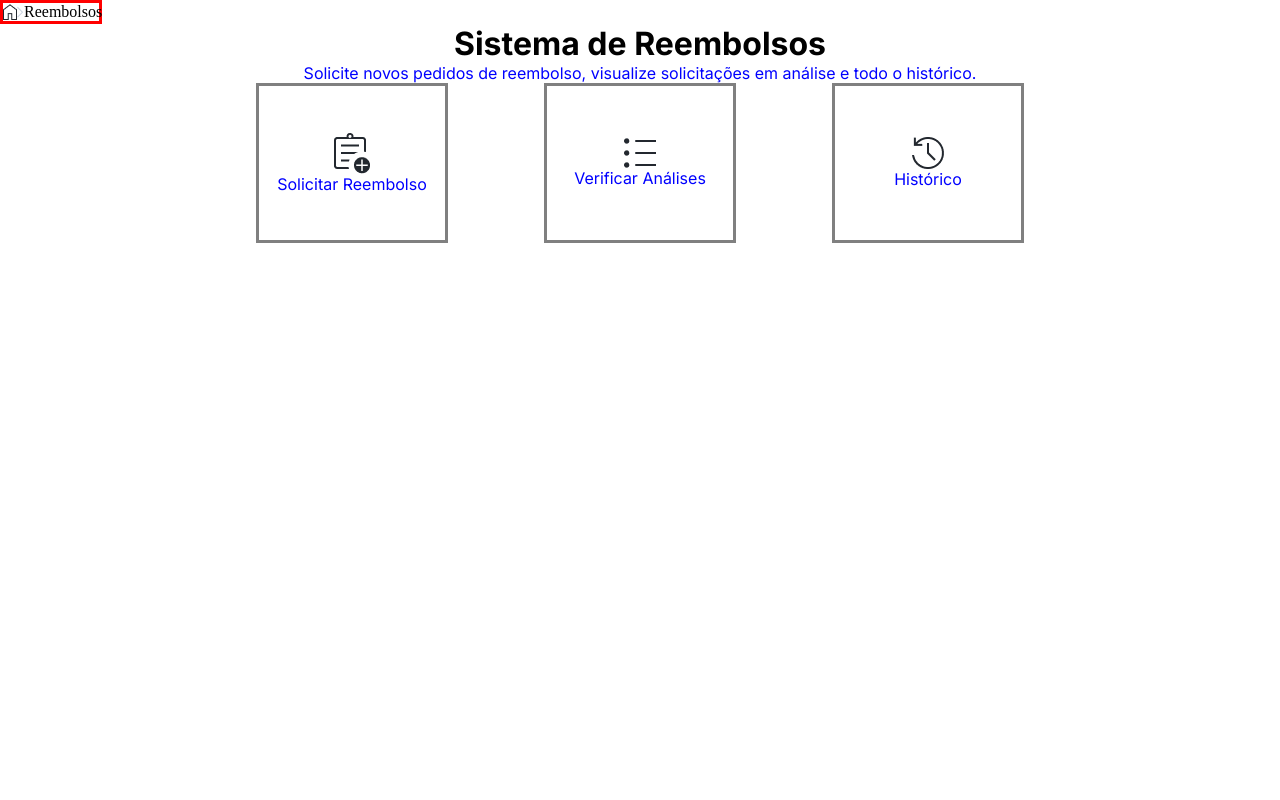
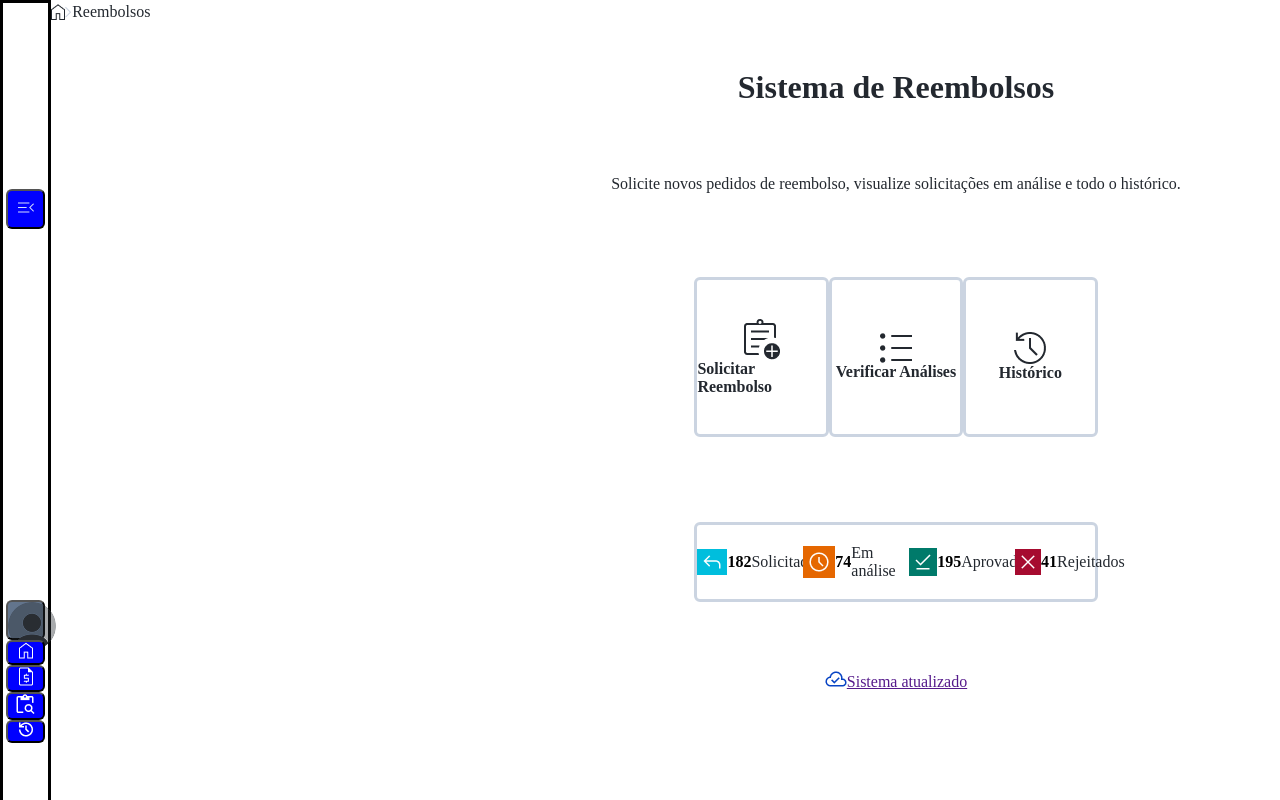
Before and after one commit to Ldcastro-2/projeto-sispar, a React (Vite) app: page /reembolso in a window 1280 px wide. Shown: the top 800 px of the page. Built offline with nearby package versions, Linux system fonts and the light colour scheme; a web font is replaced by a local one.

Commit message:
atualizando NaveBar

```diff
--- a/src/Components/navebar/NaveBar.jsx
+++ b/src/Components/navebar/NaveBar.jsx
@@ -1,9 +1,55 @@
-function NaveBar(){
-    return(
-      <>
-      <h1>Olá eu sou o o componente de Reembolsos</h1>
-      </>
-    );
-  };
+import styles from "./NaveBar.module.scss";
+import BHistórico from "../../assets/Header/BHistórico.png";
+import BHome from "../../assets/Header/BHome.png";
+import BPesquisa from "../../assets/Header/BPesquisa.png";
+import BReembolso from "../../assets/Header/BReembolso.png";
+import BSair from "../../assets/Header/BSair.png";
+import ImgFechar from "../../assets/Header/Img-fechar-header.png";
+import ImgPerfil from "../../assets/Header/ImgPerfil.png";
 
-  export default NaveBar;
+import { useNavigate } from "react-router-dom";
+
+function NaveBar() {
+  const navigate = useNavigate();
+
+  return (
+    <nav className={styles.naveBarEstilo}>
+      <button>
+        <img src={ImgFechar} alt="Botão abrir e fechar" />
+      </button>
+
+      <section className={styles.sectionNaveBar}>
+        <div>
+        <button className={styles.buttonPerfil} onClick={() => {navigate("/reembolsos");}}>
+           <img src={ImgPerfil} alt="Botão Perfil" />
+          </button>
+
+
+          <button onClick={() => {navigate("/reembolsos");}}>
+           <img src={BHome} alt="Botão abrir e fechar" />
+          </button>
+
+          <button onClick={() => {navigate("/solicitacao");}}>
+
+            <img src={BReembolso} alt="Botão abrir e fechar" />
+          </button>
+
+          <button onClick={() => {navigate("/reembolsos");}}>
+            <img src={BPesquisa} alt="Botão abrir e fechar" />
+          </button>
+
+         <button onClick={() => {navigate("/solicitacao");}}>
+            <img src={BHistórico} alt="Botão abrir e fechar" />
+          </button>
+        </div>
+
+      </section>
+
+      <button className={styles.buttonSair} onClick={() => {navigate("/");}}>
+        <img src={BSair} alt="Botão sair" />
+      </button>
+    </nav>
+  );
+}
+
+export default NaveBar;
--- a/src/Components/navebar/NaveBar.module.scss
+++ b/src/Components/navebar/NaveBar.module.scss
@@ -0,0 +1,48 @@
+.naveBarEstilo{
+    border: solid black;
+    height: 180vh;
+    width: 4vw;
+    display: flex;
+    flex-direction: column;
+    align-items: center;
+    justify-content: space-around;
+}
+
+.sectionNaveBar{
+    //border: solid red;
+    display: flex;
+    flex-direction: column;
+    height: 30vh;
+    justify-content: space-between;
+    align-items: center;
+
+    div{
+        width: 100%;
+        height: 20%;
+        display: flex;
+        flex-direction: column;
+        //border: solid green;
+        justify-content: space-evenly;
+        align-items: center;
+    }
+
+}
+
+button{
+    background-color: blue;
+    width: 3vw;
+    height: 5vh;
+
+}
+
+.buttonPerfil{
+    background-color:#63758D ;
+    width: 3vw;
+    height: 5vh;
+}
+
+.buttonSair{
+    background-color:#63758D ;
+    width: 3vw;
+    height: 5vh;
+}
--- a/src/Components/reembolsos/Reembolsos.jsx
+++ b/src/Components/reembolsos/Reembolsos.jsx
@@ -9,21 +9,24 @@ import NumeroSolicitados from "../../assets/Dashboard/N-Solicitados.png";
 import Sistema from "../../assets/Dashboard/Sistema-atualizado.png";
 import SolicitarHistorico from "../../assets/Dashboard/Solicitar - Histórico.png";
 import SolicitarReembolso from "../../assets/Dashboard/Solicitar - Reembolso.png";
+import NaveBar from "../navebar/NaveBar.jsx";
 
 function Reembolsos() {
   return (
-    <>
+    <div className={styles.body}>
+      <NaveBar />
+
       <header>
         <img src={Home} alt="Casa da header" />
         <img src={Vector} alt="Seta da header" />
         <p>Reembolsos</p>
       </header>
 
-      <main>
+      <main className={styles.mainReembolsos}>
         <h1>Sistema de Reembolsos</h1>
         <p>
           Solicite novos pedidos de reembolso, visualize solicitações em análise
-          e todo o histórico.{" "}
+          e todo o histórico.
         </p>
 
         <section className={styles.containerCards}>
@@ -42,8 +45,43 @@ function Reembolsos() {
             <p>Histórico</p>
           </article>
         </section>
+
+        <section className={styles.containerDados}>
+          <div>
+            <img className={styles.imgSolicitados} src={NumeroSolicitados}alt=""/>
+            <h4>182</h4>
+            <p>Solicitados</p>
+          </div>
+
+          <div>
+            <img className={styles.imgAnalises} src={NumeroAnálises} alt="" />
+            <h4>74</h4>
+            <p>Em análise</p>
+          </div>
+
+          <div>
+            <img className={styles.imgAprovados} src={NumeroAprovados} alt="" />
+            <h4>195</h4>
+            <p>Aprovados</p>
+          </div>
+
+          <div>
+            <img className={styles.imgRejeitados} src={NumeroRejeitados} alt=""/>
+            <h4>41</h4>
+            <p>Rejeitados</p>
+          </div>
+        </section>
+
+        <section className={styles.containerSistema}>
+          <img className={styles.imgSistema} src={Sistema} alt="" />
+          <a href="">Sistema atualizado</a>
+        </section>
+
+
+
+
       </main>
-    </>
+    </div>
   );
 }
 
--- a/src/Components/reembolsos/Reembolsos.module.scss
+++ b/src/Components/reembolsos/Reembolsos.module.scss
@@ -1,57 +1,160 @@
+.body{
+    display: flex;
+}
 header{
-    border: solid red;
+    display: flex;
     justify-content: space-between;
     align-items: center;
-    display: flex;
-    width: 8vw;
+    //border: solid red;
+    width: 6vw;
+    height: 3vh;
+
+
     p{
         font-size: 1rem;
-        color: black;
+        color: #23282F;
     }
 }
 
-main{
+.mainReembolsos{
+    height: 95vh;
+    //background-color: greenyellow;
     display: flex;
     flex-direction: column;
+    justify-content: space-evenly;
+    padding-left: 30rem ;
 
-}
+    h1{
+        font-size: 2rem;
+        font-weight: 700;
+        color: #23282F;
+        font-weight: bold;
+       }
+
+        p{
+            font-size: 1rem;
+            color: #23282F;
+        }
+    }
+
+
+
 
 .containerCards{
 
     display: flex;
     justify-content: space-between;
-    width: 60%;
+    width: 70%;
+
 }
 
 .card1{
     width: 15vw;
     height: 20vh;
-    border: solid gray;
     display: flex;
     flex-direction: column;
     justify-content: center;
     align-items: center;
+    border: solid #CBD4E1;
+    border-radius: 6px;
+    margin-top: 1rem;
+
+    p{
+        font-size: 1rem;
+        color: #23282F;
+        font-weight: bold;
+    }
 
 }
 
 .card2{
     width: 15vw;
     height: 20vh;
-    border: solid gray;
     display: flex;
     flex-direction: column;
     justify-content: center;
     align-items: center;
+    border: solid #CBD4E1;
+    border-radius: 6px;
+    margin-top: 1rem;
+
+    p{
+        font-size: 1rem;
+        color: #23282F;
+        font-weight: bold;
+    }
 
 }
 
 .card3{
     width: 15vw;
     height: 20vh;
-    border: solid gray;
     display: flex;
     flex-direction: column;
     justify-content: center;
     align-items: center;
+    border: solid #CBD4E1;
+    border-radius: 6px;
+    margin-top: 1rem;
+
+    p{
+        font-size: 1rem;
+        color: #23282F;
+        font-weight: bold;
+    }
 
 }
+
+.containerDados{
+    border: solid #CBD4E1;
+    width: 70%;
+    height: 10vh;
+    display: flex;
+    justify-content: space-between;
+    align-items: center;
+    border-radius: 6px;
+    margin-top: 1rem;
+    div{
+
+        display: flex;
+        align-items: center;
+        justify-content:space-evenly ;
+        width: 20%;
+        height: 5vh;
+    }
+
+.imgSolicitados{
+    background-color: #00bedd;
+    padding: 6px;
+
+}
+
+.imgAnalises{
+    background-color: #e56700 ;
+    padding: 6px;
+}
+
+.imgAprovados{
+    background-color: #007A6A;
+    padding: 6px;
+}
+
+.imgRejeitados{
+    background-color: #a60b2f ;
+    padding: 6px;
+}
+
+.containerSistema{
+    width: 10%;
+    display: flex;
+    border: solid #0844C4;
+    display: flex;
+    justify-content: space-between;
+    margin-top: 2rem;
+
+}
+
+
+
+
+}
--- a/src/Components/solicitacao/Solicitacao.jsx
+++ b/src/Components/solicitacao/Solicitacao.jsx
@@ -1,3 +1,5 @@
+import NaveBar from "../navebar/NaveBar.jsx"
+
 function solicitacao(){
     return(
       <>
--- a/src/global.scss
+++ b/src/global.scss
@@ -4,10 +4,6 @@
     margin: 0;
     padding: 0;
     box-sizing: border-box;
-
+    font-family: "Iter", serif;
 
 }
-
-main{
-    font-family: "Inter";
-}
```
Also changed, not shown: src/assets/Header/ImgPerfil.png (renamed from src/assets/Header/Img.png).
